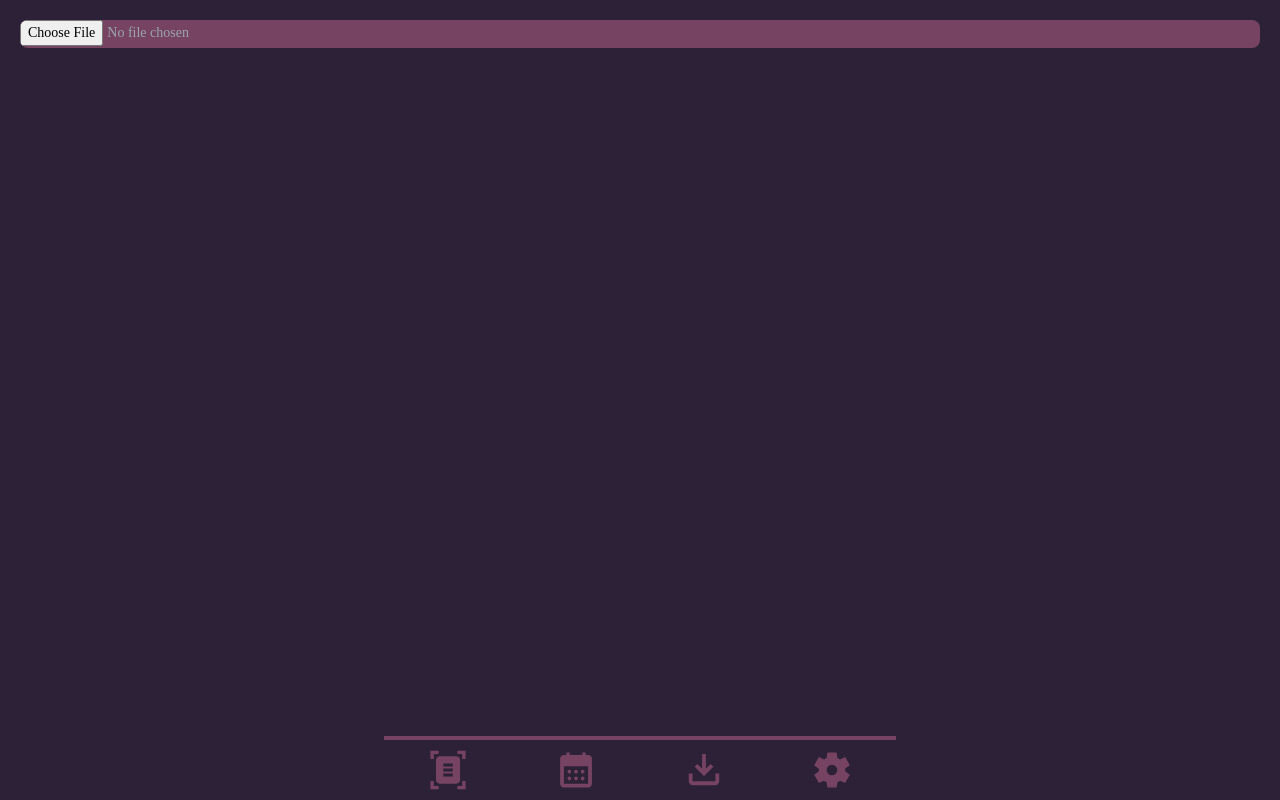
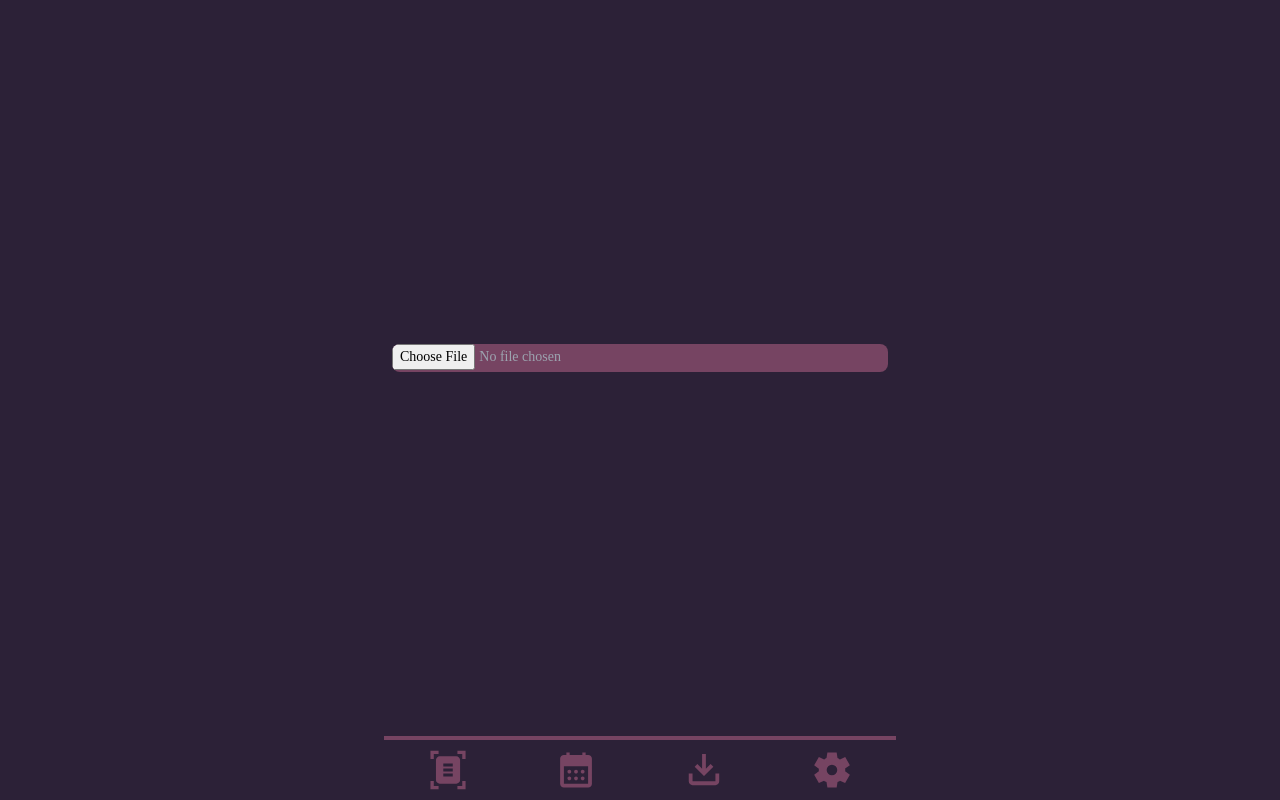
Before and after one commit to ebolblga/Grad-Work-Alpha, a Nuxt app: page /scanPDF in a window 1280 px wide. Built offline with nearby package versions, Linux system fonts and the light colour scheme.

Commit message:
feat!: parsing PDF

```diff
--- a/package.json
+++ b/package.json
@@ -18,6 +18,7 @@
     "@paddlejs-models/ocr": "^1.2.3",
     "@techstark/opencv-js": "^4.7.0-release.1",
     "axios": "^1.2.6",
+    "pdfjs-dist": "^3.5.141",
     "tesseract.js": "^4.0.2"
   }
 }
--- a/pages/scanPDF.vue
+++ b/pages/scanPDF.vue
@@ -1,17 +1,44 @@
 <script setup lang="ts">
-import Navbar from "~/components/navbar.vue";
+import * as pdfjsLib from "pdfjs-dist/legacy/build/pdf";
+import "pdfjs-dist/build/pdf.worker.entry";
+
 useHead({ title: "Сканировать из PDF" });
 
-function pdfUploaded(event: Event) {
+const pdfJson = ref("");
 
+async function pdfUploaded(event: any) {
+    const file = event.target.files[0];
+    const reader = new FileReader();
+    reader.onload = async (event: any) => {
+        const typedarray = new Uint8Array(event.target.result);
+        const pdf = await pdfjsLib.getDocument(typedarray).promise;
+        const page = await pdf.getPage(1);
+        const content = await page.getTextContent();
+        // console.log(`Content:`);
+        // console.log(
+        //     content.items.map((item) => item.str + " " + item.transform).join("\n")
+        // );
+        content.items.map((item) => {
+            console.log(item.str, item.transform);
+        });
+        pdfJson.value = content.items.map((item) => item.str).join("\n");
+    };
+    reader.readAsArrayBuffer(file);
 }
 </script>
 <template>
     <div class="h-screen flex flex-col">
         <div class="h-[92vh] p-5 flex justify-center">
-            <input aria-label="Input for images to process"
-                class="h-7 block w-full text-sm text-gray-400 rounded-lg cursor-pointer focus:outline-none bg-[#764462] placeholder-gray-400"
-                type="file" accept=".pdf" @change="pdfUploaded($event)" />
+            <div class="w-[40%] flex flex-col my-auto">
+                <input
+                    aria-label="Input for images to process"
+                    class="mb-5 h-7 block w-full text-sm text-gray-400 rounded-lg cursor-pointer focus:outline-none bg-[#764462] placeholder-gray-400"
+                    type="file"
+                    accept=".pdf"
+                    @change="pdfUploaded($event)"
+                />
+                <p>{{ pdfJson }}</p>
+            </div>
         </div>
         <Navbar />
     </div>
```
Also changed, not shown: 2 other files (tests, documents, lock files or other folders).
